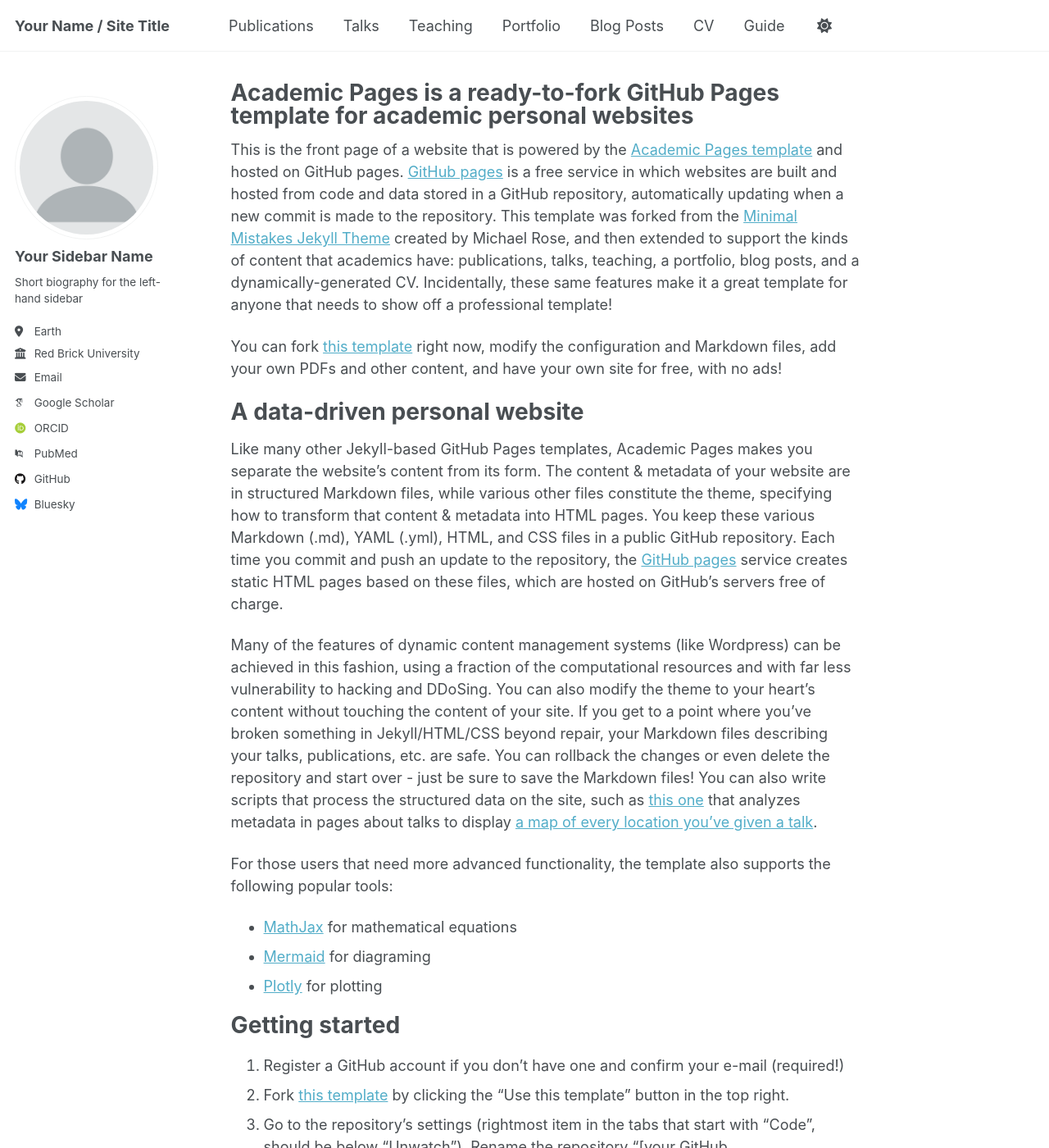
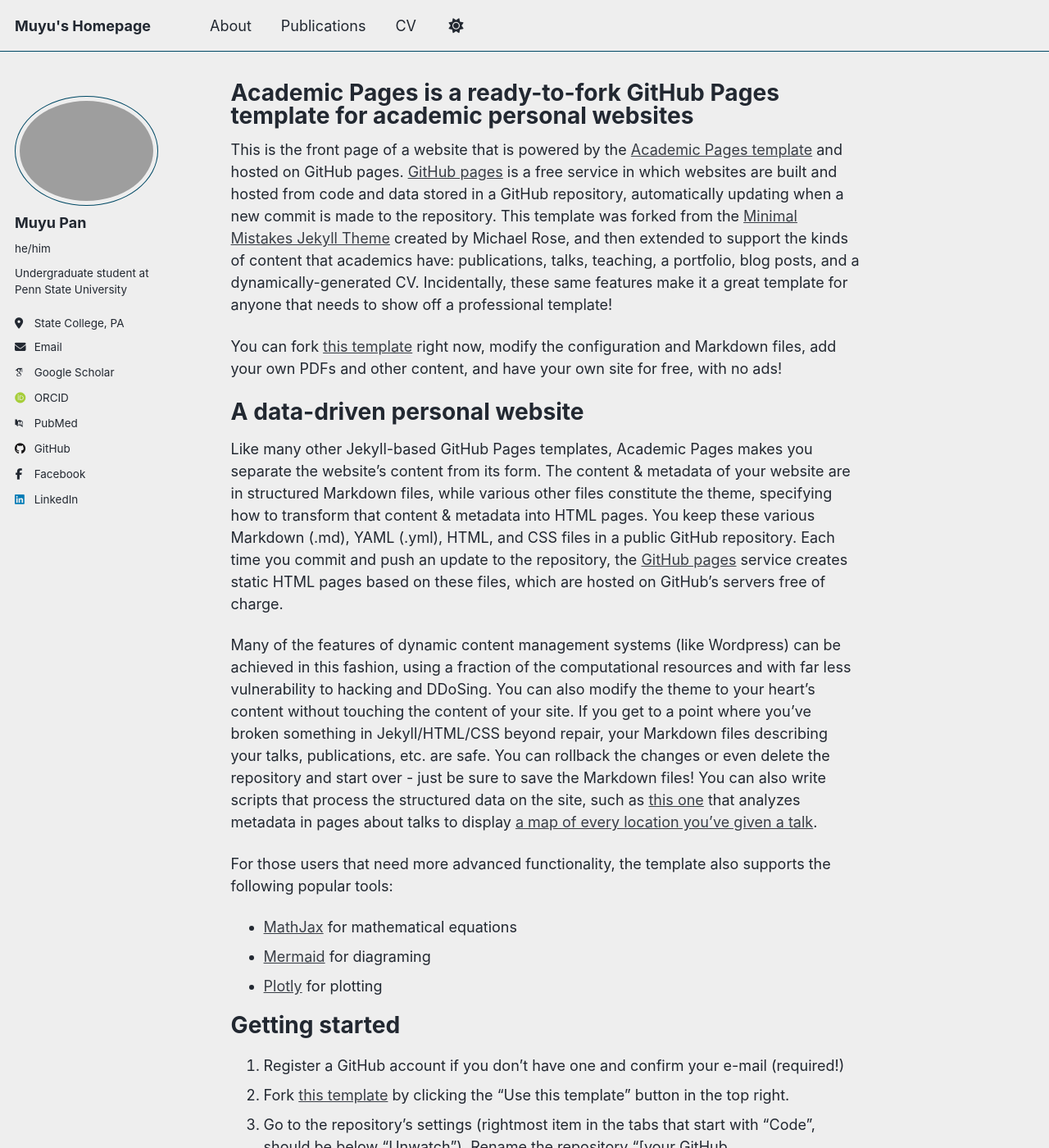
Before and after one commit to muyupan/muyupan.github.io, a Jekyll site: the page built from _pages/about.md, in a window 1280 px wide and 1400 px high. Shown: the whole window at 82% size. Built offline with Jekyll 4.4.1, drawn with Linux system fonts in a browser that asks for light colours; some web fonts are replaced; a script that is not in the unit is left out; some of the changed text lies outside the part shown.

Commit message:
general updates

```diff
--- a/_config.yml
+++ b/_config.yml
@@ -8,11 +8,11 @@
 
 # Basic Site Settings
 locale                   : "en-US"
-site_theme               : "default" # Currently available options are "default", "air"
-title                    : "Your Name / Site Title"
+site_theme               : "air" # Currently available options are "default", "air"
+title                    : "Muyu's Homepage"
 title_separator          : "-"
-name                     : &name "Your Name"
-description              : &description "Your Name's academic portfolio"   # Update this with a general description of your site, this is the default if not overridden by a page
+name                     : &name "Muyu Pan"
+description              : &description "Undergraduate student at Penn State University"   # Update this with a general description of your site, this is the default if not overridden by a page
 url                      : https://academicpages.github.io # The base hostname & protocol for your site e.g. "https://[your GitHub username].github.io",
                                                            # or if you already have some other page hosted on Github then use "https://[your GitHub username].github.io/[Your Repo Name]"
 baseurl                  : "" # the subpath of your site, e.g. "/blog"
@@ -23,14 +23,14 @@ repository               : "academicpages/academicpages.github.io"
 #               Additional customization can be done by editing /_includes/author-profile.html
 author:
   # Biographic information
-  avatar           : "profile.png"
-  name             : "Your Sidebar Name"
-  pronouns         : # example: "she/her"
-  bio              : "Short biography for the left-hand sidebar"
-  location         : "Earth"
-  employer         : "Red Brick University"
+  avatar           : "selfie.png"
+  name             : "Muyu Pan"
+  pronouns         : "he/him"
+  bio              : "Undergraduate student at Penn State University"
+  location         : "State College, PA"
+  employer         : #"Red Brick University"
   uri              : # URL
-  email            : "none@example.org"
+  email            : "mfp5696@psu.edu"
 
   # Academic websites
   academia         : # URL
@@ -48,14 +48,14 @@ author:
   bitbucket        : # Username - Update with your username on the site
   codepen          : # Username
   dribbble         : # Username
-  github           : "academicpages"
+  github           : "muyupan"
   kaggle           : # Username
   stackoverflow    : # User number or user number and name (i.e., use "1" or "1/jeff-atwood")
 
   # Social media
   artstation       : # Username
-  bluesky          : "bsky.app" # Replace this with you Bluesky username
-  facebook         : # Username
+  bluesky          : #"bsky.app" # Replace this with you Bluesky username
+  facebook         : Muyu Pan
   flickr           : # Username
   foursquare       : # Username
   goodreads        : # Username
@@ -63,7 +63,7 @@ author:
   keybase          : # Username
   instagram        : # Username
   lastfm           : # Username
-  linkedin         : # Username
+  linkedin         : Muyu Pan
   mastodon         : # URL
   medium           : # URL
   pinterest        : # Username
--- a/_data/navigation.yml
+++ b/_data/navigation.yml
@@ -8,20 +8,24 @@
 #      Markdown formatted page while the second is generated using JSON.
 
 main:
+
+  - title: "About"
+    url: /about/
+
   - title: "Publications"
     url: /publications/
 
-  - title: "Talks"
-    url: /talks/
+  # - title: "Talks"
+  #   url: /talks/
 
-  - title: "Teaching"
-    url: /teaching/
+  # - title: "Teaching"
+  #   url: /teaching/
 
-  - title: "Portfolio"
-    url: /portfolio/
+  # - title: "Portfolio"
+  #   url: /portfolio/
 
-  - title: "Blog Posts"
-    url: /year-archive/
+  # - title: "Blog Posts"
+  #   url: /year-archive/
 
   - title: "CV"
     url: /cv/
@@ -29,5 +33,5 @@ main:
   # - title: "CV"
   #   url: /cv-json/
 
-  - title: "Guide"
-    url: /markdown/
+  # - title: "Guide"
+  #   url: /markdown/
```
Also changed, not shown: _about/about.md (added, +39 -0 lines), 1 other file.
